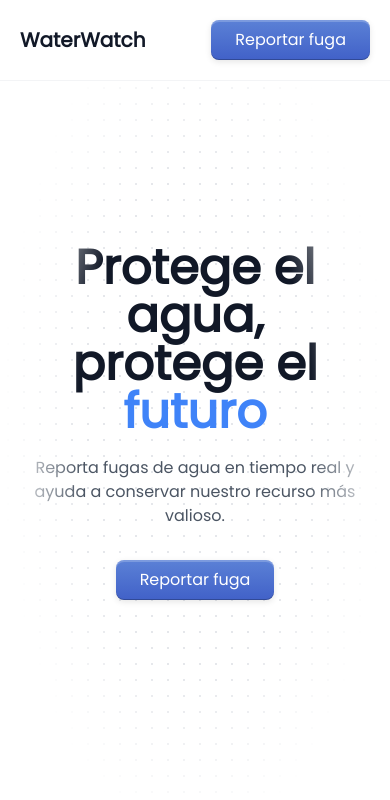
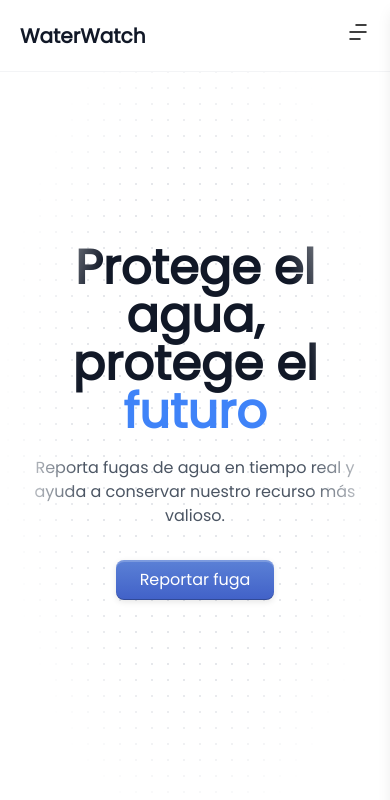
Before and after one commit to alansinbailarin/Aqua-Challenge---Street-problems-reports-, a Nuxt app: page / in a window 390 px wide. Shown: the top 800 px of the page. Built offline with nearby package versions, Linux system fonts and the light colour scheme; no server answers.

Commit message:
Unas cosas

```diff
--- /dev/null
+++ b/components/MobileSidebar.vue
@@ -0,0 +1,47 @@
+<template>
+  <transition name="sidebar-overlay">
+    <div
+      v-if="openSidebar"
+      class="fixed inset-0 bg-black opacity-30 backdrop-blur-3xl z-10"
+      @click="closeSidebar"
+    ></div>
+  </transition>
+  <aside
+    class="fixed top-0 right-0 z-50 h-screen bg-white shadow-lg w-80 transform transition-transform ease-in-out duration-300"
+    :class="{
+      'translate-x-0': openSidebar,
+      'translate-x-full': !openSidebar,
+    }"
+  >
+    <div class="p-4">
+      <h1 class="text-lg font-bold mb-4">Sidebar Content</h1>
+      <p>Este es el contenido del sidebar.</p>
+    </div>
+  </aside>
+</template>
+<script setup>
+const props = defineProps({
+  openSidebar: {
+    type: Boolean,
+    required: true,
+  },
+});
+
+const emit = defineEmits(["closeSidebar"]);
+
+function closeSidebar() {
+  emit("closeSidebar");
+}
+</script>
+
+<style scoped>
+.sidebar-overlay-enter-active,
+.sidebar-overlay-leave-active {
+  transition: opacity 0.3s ease;
+}
+
+.sidebar-overlay-enter-from,
+.sidebar-overlay-leave-to {
+  opacity: 0;
+}
+</style>
--- a/components/Navbar.vue
+++ b/components/Navbar.vue
@@ -8,6 +8,13 @@
     class="z-10 w-full py-5 px-5 md:px-8 sticky top-0 border-b border-gray-100 dark:border-gray-900"
   >
     <div class="flex items-center justify-between">
+      <div class="hidden md:flex items-center gap-7">
+        <button @click="goToHome()" class="text-gray-700 font-bold">
+          Inicio
+        </button>
+        <NuxtLink to="#" class="text-gray-700 font-bold">Ver reportes</NuxtLink>
+        <NuxtLink to="#" class="text-gray-700 font-bold">Incentivos</NuxtLink>
+      </div>
       <div>
         <button
           @click="goToHome()"
@@ -17,19 +24,60 @@
         </button>
       </div>
       <div class="gap-4 flex items-center">
-        <NuxtLink to="#" class="hidden md:flex">Ver Reportes</NuxtLink>
+        <UiLinkSecondary to="#" class="hidden md:flex shadow"
+          >Acceder</UiLinkSecondary
+        >
         <UiLink
           to="#"
-          class="text-gray-900 dark:text-gray-300 hover:text-gray-700 dark:hover:text-gray-200"
+          class="hidden md:flex text-gray-900 dark:text-gray-300 hover:text-gray-700 dark:hover:text-gray-200"
         >
-          Reportar fuga
+          Crear Cuenta
         </UiLink>
       </div>
+      <div class="md:hidden">
+        <button @click="toggleSidebar" class="text-gray-700">
+          <svg
+            xmlns="http://www.w3.org/2000/svg"
+            viewBox="0 0 24 24"
+            width="24"
+            height="24"
+            color="#000000"
+            fill="none"
+          >
+            <path
+              d="M10 5L20 5"
+              stroke="currentColor"
+              stroke-width="1.5"
+              stroke-linecap="round"
+              stroke-linejoin="round"
+            />
+            <path
+              d="M4 12L20 12"
+              stroke="currentColor"
+              stroke-width="1.5"
+              stroke-linecap="round"
+              stroke-linejoin="round"
+            />
+            <path
+              d="M4 19L14 19"
+              stroke="currentColor"
+              stroke-width="1.5"
+              stroke-linecap="round"
+              stroke-linejoin="round"
+            />
+          </svg>
+        </button>
+      </div>
     </div>
+    <MobileSidebar
+      :openSidebar="openSidebar"
+      @close-sidebar="closeMobileSidebar"
+    />
   </nav>
 </template>
 <script setup>
 const isTransparent = ref(false);
+const openSidebar = useLocalStorage(false, "mobileSidebar");
 const router = useRouter();
 const { latitude, longitude, getLocation } = useGeolocation();
 
@@ -57,6 +105,14 @@ const goToHome = () => {
     });
   }
 };
+
+const toggleSidebar = () => {
+  openSidebar.value = !openSidebar.value;
+};
+
+const closeMobileSidebar = () => {
+  openSidebar.value = false;
+};
 </script>
 <style scoped>
 nav {
--- a/components/report/Sidebar.vue
+++ b/components/report/Sidebar.vue
@@ -71,7 +71,11 @@
           id="impactButton"
           label-text="Impacto"
           data-toggle="impactMenu"
-          :dropdown-title="selectedImpact.text || 'Selecciona el impacto'"
+          :dropdown-title="
+            selectedImpact.length > 0
+              ? selectedImpact[selectedImpact.length - 1].text
+              : 'Selecciona el impacto'
+          "
           @selecting="impactSelection"
           :items="[
             { text: 'Encharcamiento', value: 'waterlogging' },
@@ -90,6 +94,16 @@
             { text: 'Interrupción de Servicios', value: 'serviceInterruption' },
           ]"
         />
+        <ul class="mt-2 space-y-2">
+          <li
+            v-for="(impact, index) in selectedImpact"
+            :key="index"
+            @click="removeImpact(index)"
+            class="flex justify-between cursor-pointer items-center hover:text-red-500 transition-all ease-in-out duration-300 hover:bg-gray-100 bg-gray-50 px-5 py-2.5 text-sm text-gray-700 rounded"
+          >
+            <span>{{ impact.text }} </span>
+          </li>
+        </ul>
       </div>
       <div class="grid grid-cols-2 gap-3 mb-4">
         <UiDropdown
@@ -128,7 +142,10 @@
         </p>
         <UiFileInput />
       </div>
-      <UiButton class="w-full">Enviar reporte</UiButton>
+      <div class="flex items-center justify-between">
+        <UiButton class="w-full">Enviar reporte</UiButton>
+        <UiSecondaryButton class="w-full">Pre Visualizar</UiSecondaryButton>
+      </div>
     </form>
   </aside>
 </template>
@@ -139,6 +156,7 @@ const fileStore = useFileStore();
 
 const location = computed(() => mapStore.selectedLocationName);
 const previewImages = computed(() => fileStore.previewImages);
+const showTrashIcon = ref(false);
 
 const gravity = useLocalStorage(50, "reportGravity");
 const selectedStatus = useLocalStorage(
@@ -149,10 +167,8 @@ const selectedLeakType = useLocalStorage(
   { text: "Potable", value: "drinkingWater" },
   "selectedLeakType"
 );
-const selectedImpact = useLocalStorage(
-  { text: "Encharcamiento", value: "waterlogging" },
-  "selectedImpact"
-);
+const selectedImpact = useLocalStorage([], "selectedImpact");
+
 const selectedLeakSize = useLocalStorage(
   { text: "Pequeña", value: "small" },
   "selectedLeakSize"
@@ -171,7 +187,18 @@ function leakTypeSelection(leak) {
 }
 
 function impactSelection(impact) {
-  selectedImpact.value = impact;
+  const index = selectedImpact.value.findIndex(
+    (item) => item.value === impact.value
+  );
+  if (index === -1) {
+    selectedImpact.value.push(impact);
+  } else {
+    selectedImpact.value.splice(index, 1);
+  }
+}
+
+function removeImpact(index) {
+  selectedImpact.value.splice(index, 1);
 }
 
 function leakSizeSelection(leakSize) {
--- a/components/report/Swipeable.vue
+++ b/components/report/Swipeable.vue
@@ -1,7 +1,7 @@
 <template>
   <div
     :class="[
-      'fixed z-10 w-full shadow-lg bg-white border-t border-gray-200 rounded-t-lg dark:border-gray-700 dark:bg-gray-800 transition-transform ease-in-out duration-300 left-0 right-0 top-96',
+      'fixed w-full shadow-lg bg-white border-t border-gray-200 rounded-t-lg dark:border-gray-700 dark:bg-gray-800 transition-transform ease-in-out duration-300 left-0 right-0 top-96',
       {
         'translate-y-full bottom-[60px]': !isOpen,
         'translate-y-0  bottom-0 h-[60vh] shadow-xl': isOpen,
--- /dev/null
+++ b/components/ui/LinkSecondary.vue
@@ -0,0 +1,11 @@
+<template>
+  <NuxtLink
+    class="text-center py-2 px-6 rounded-lg transition-colors duration-500 ease-in-out bg-gray-50 text-gray-700 shadow-inner hover:bg-gray-100"
+  >
+    <slot />
+  </NuxtLink>
+</template>
+
+<script setup></script>
+
+<style scoped></style>
--- a/components/ui/SecondaryButton.vue
+++ b/components/ui/SecondaryButton.vue
@@ -1,6 +1,6 @@
 <template>
   <button
-    class="button-bezel transition-all duration-300 ease-in-out py-2 px-6 ms-3 font-medium text-gray-900 focus:outline-none bg-white rounded-lg border border-gray-200 hover:bg-gray-100 hover:text-blue-700 focus:z-10 focus:ring-4 focus:ring-gray-100 dark:focus:ring-gray-700 dark:bg-gray-700 dark:text-gray-300 dark:border-gray-600 dark:hover:text-white dark:hover:bg-gray-600"
+    class="button-bezel transition-all duration-300 ease-in-out py-2 px-6 ms-3 font-medium text-gray-700 focus:outline-none bg-white rounded-lg border border-gray-200 hover:bg-gray-100 hover:text-blue-700 focus:z-10 focus:ring-4 focus:ring-gray-100 dark:focus:ring-gray-700 dark:bg-gray-700 dark:text-gray-300 dark:border-gray-600 dark:hover:text-white dark:hover:bg-gray-600"
   >
     <slot />
   </button>
```
